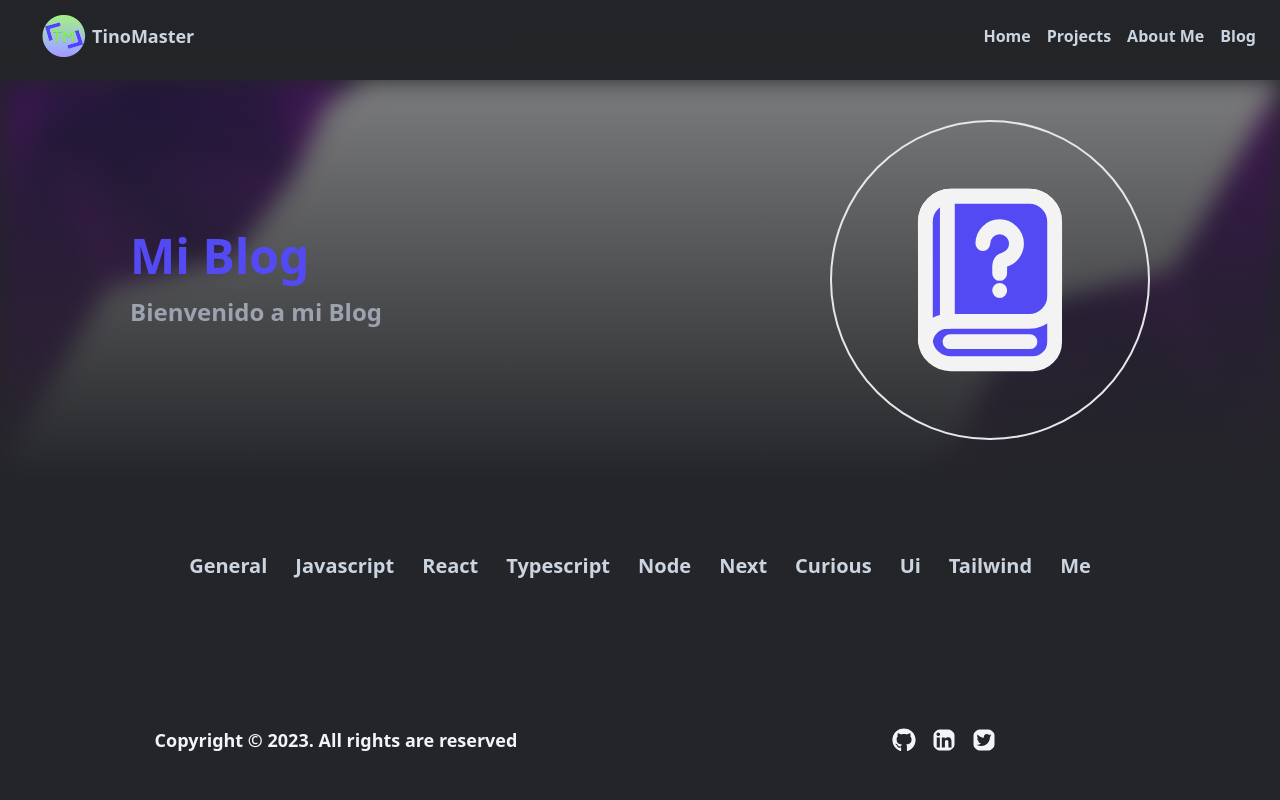
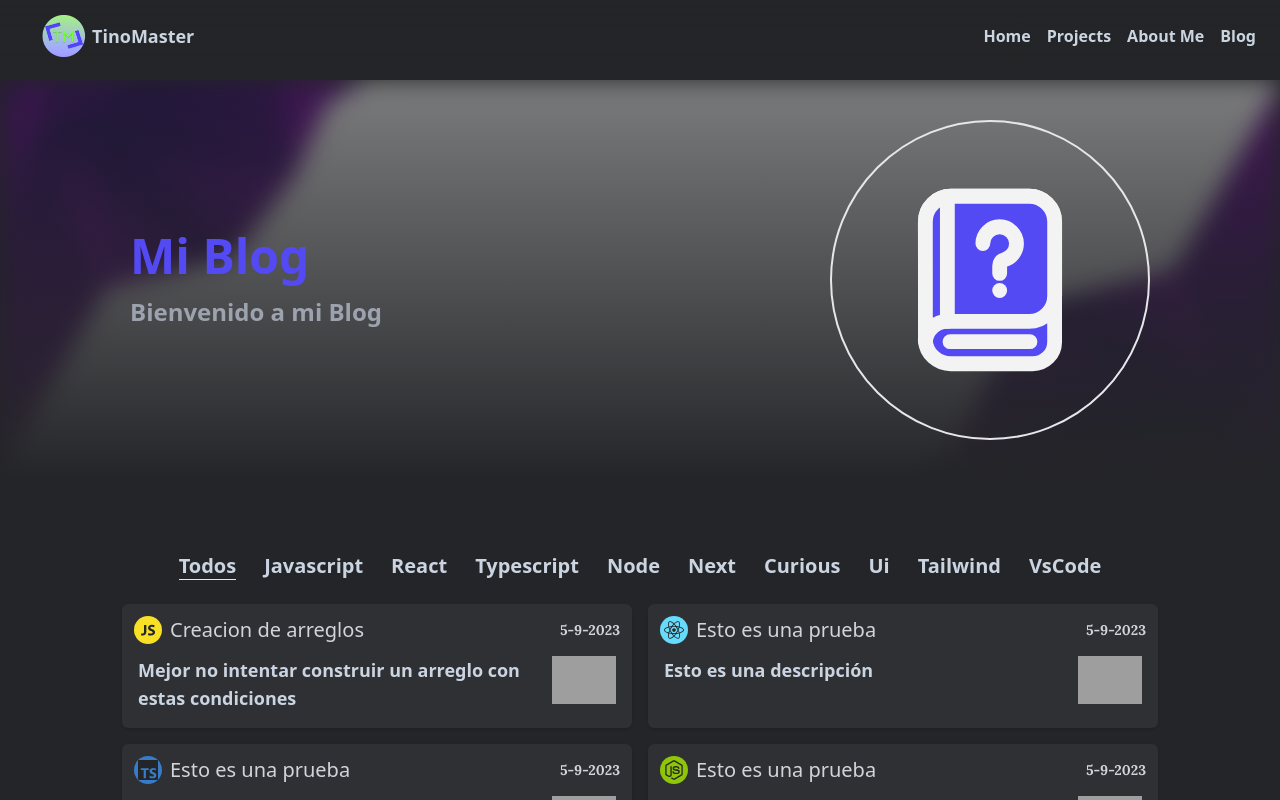
Before and after one commit to TinoMaster/Portafolio-new, a React (Vite) app: page /blog in a window 1280 px wide. Built offline with nearby package versions, Linux system fonts and the light colour scheme; grey boxes are pictures that could not be loaded.

Commit message:
created the correct function of categories

```diff
--- a/src/Components/Container Page/index.tsx
+++ b/src/Components/Container Page/index.tsx
@@ -17,6 +17,7 @@ export const Container = () => {
         <Route path="/projects" element={<ProjectsPage />} />
         <Route path="/about" element={<AboutPage />} />
         <Route path="/blog" element={<BlogPage />}>
+          <Route index element={<WrapperBlogs />} />
           <Route path=":category" element={<WrapperBlogs />} />
         </Route>
         <Route path="/blog/view_blog/:id" element={<WrapperItemBlog />} />
--- a/src/Components/Pag Blog/blogs/categories/Category.tsx
+++ b/src/Components/Pag Blog/blogs/categories/Category.tsx
@@ -2,13 +2,26 @@ import { Link, useLocation } from "react-router-dom";
 import { BlogCategory } from "../../../../models/types/Blog";
 import { motion } from "framer-motion";
 
-export const Category = ({ category }: { category: BlogCategory }) => {
+export const Category = ({ category }: { category: BlogCategory | string }) => {
   const pathName = useLocation();
   const currentPath = pathName.pathname.slice(6);
   const linkCategory = [
     category.split("")[0].toLocaleUpperCase(),
     ...category.split("").slice(1),
   ].join("");
+
+  if (category === "Todos")
+    return (
+      <Link to={`/blog/`} className="relative">
+        {currentPath === "" ? (
+          <motion.div
+            layoutId="active"
+            className="absolute w-full h-full border-b"
+          ></motion.div>
+        ) : null}
+        <span className="text-xs lg:text-xl">{linkCategory}</span>
+      </Link>
+    );
 
   return (
     <Link to={`/blog/${category}`} className="relative">
--- a/src/Components/Pag Blog/blogs/categories/index.tsx
+++ b/src/Components/Pag Blog/blogs/categories/index.tsx
@@ -1,21 +1,10 @@
-import { useEffect, useRef, useState } from "react";
 import { categories } from "../../../../data/blogs/categories";
 import { Category } from "./Category";
 import { motion } from "framer-motion";
+import { useCategories } from "../../../../Hooks/useCategories";
 
 export const Categories = () => {
-  const [width, setWhidth] = useState(0);
-  const categoriesCarousel = useRef<HTMLDivElement | null>(null);
-
-
-  useEffect(() => {
-    if (categoriesCarousel.current) {
-      setWhidth(
-        categoriesCarousel.current.scrollWidth -
-          categoriesCarousel.current.offsetWidth
-      );
-    }
-  }, []);
+  const { width, categoriesCarousel } = useCategories();
 
   return (
     <motion.div
@@ -28,7 +17,7 @@ export const Categories = () => {
         dragConstraints={{ right: 0, left: -width }}
         className="flex w-max gap-4 lg:gap-7 cursor-grab"
       >
-        {categories?.map((category) => (
+        {["Todos", ...categories]?.map((category) => (
           <Category key={category} category={category} />
         ))}
       </motion.div>
--- a/src/Components/Pag Blog/blogs/wrapper_Blogs/index.tsx
+++ b/src/Components/Pag Blog/blogs/wrapper_Blogs/index.tsx
@@ -8,7 +8,7 @@ export const WrapperBlogs = () => {
   const navigate = useNavigate();
   const params = useParams<{ category: BlogCategory }>();
   const { category } = params;
-  const { blogsFilter, loading } = useBlog(category || "general");
+  const { blogsFilter, loading } = useBlog(category);
   if (category) {
     if (!ArrValidCategory.includes(category)) {
       navigate("/404");
--- a/src/Hooks/useBlog.ts
+++ b/src/Hooks/useBlog.ts
@@ -2,7 +2,7 @@ import { useEffect, useState } from "react";
 import { Blog, BlogCategory } from "../models/types/Blog";
 import { BlogService } from "../services/blog";
 
-const useBlog = (category: BlogCategory) => {
+const useBlog = (category: BlogCategory | undefined) => {
   const [blogsFilter, setBlogsFilter] = useState<Blog[]>([]);
   const [loading, setLoading] = useState(false);
 
--- /dev/null
+++ b/src/Hooks/useCategories.ts
@@ -0,0 +1,17 @@
+import { useEffect, useRef, useState } from "react";
+
+export const useCategories = () => {
+  const [width, setWhidth] = useState(0);
+  const categoriesCarousel = useRef<HTMLDivElement | null>(null);
+
+  useEffect(() => {
+    if (categoriesCarousel.current) {
+      setWhidth(
+        categoriesCarousel.current.scrollWidth -
+          categoriesCarousel.current.offsetWidth
+      );
+    }
+  }, []);
+
+  return { width, categoriesCarousel };
+};
--- a/src/data/blogs/categories.ts
+++ b/src/data/blogs/categories.ts
@@ -1,7 +1,6 @@
 import { BlogCategory } from "../../models/types/Blog";
 
 export const categories: BlogCategory[] = [
-  "general",
   "javascript",
   "react",
   "typescript",
@@ -10,5 +9,5 @@ export const categories: BlogCategory[] = [
   "curious",
   "ui",
   "tailwind",
-  "me",
+  "vsCode",
 ];
--- a/src/models/types/Blog.ts
+++ b/src/models/types/Blog.ts
@@ -17,7 +17,6 @@ export interface BlogSection {
 }
 
 export const ArrValidCategory: BlogCategory[] = [
-  "general",
   "javascript",
   "react",
   "next",
@@ -26,11 +25,10 @@ export const ArrValidCategory: BlogCategory[] = [
   "tailwind",
   "node",
   "typescript",
-  "me",
+  "vsCode",
 ];
 
 export type BlogCategory =
-  | "general"
   | "javascript"
   | "react"
   | "next"
@@ -39,4 +37,4 @@ export type BlogCategory =
   | "tailwind"
   | "node"
   | "typescript"
-  | "me";
+  | "vsCode";
--- a/src/services/blog.ts
+++ b/src/services/blog.ts
@@ -2,12 +2,12 @@ import { blogs } from "../data/blogs/blogs";
 import { BlogCategory } from "../models/types/Blog";
 
 export class BlogService {
-  static async getBlogs(category: BlogCategory) {
-    /* const blogsToReturn = [] */
-
-    return blogs.filter(
-      (el) => el.category === category || category === "general"
-    );
+  static async getBlogs(category: BlogCategory | undefined) {
+    const blogsToReturn = [];
+    if (category) {
+      blogsToReturn.push(...blogs.filter((el) => el.category === category));
+    } else return blogs;
+    return blogsToReturn;
   }
 
   static async getItemBlog(id: string) {
```
